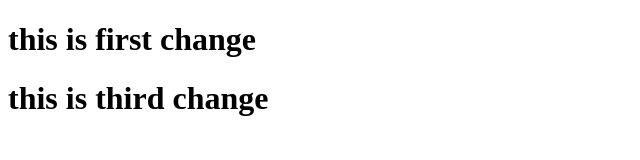
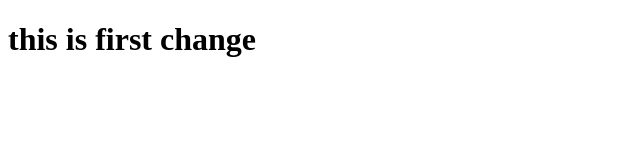
Before and after one commit to patel-adarsh/git_assignment, a plain HTML site: page index.html in a window 1280 px wide. Shown: the whole page, without its empty margins (0-640 px from the left). Drawn offline with Linux system fonts and the light colour scheme.

Commit message:
Revert "this is fourth commit"
This reverts commit fcde9607f75b8d4f089d6e7339c5bc035c746a24.

```diff
--- a/index.html
+++ b/index.html
@@ -8,6 +8,5 @@
 </head>
 <body>
     <h1>this is first change</h1>
-    <h1>this is third change</h1>
 </body>
 </html>
```
